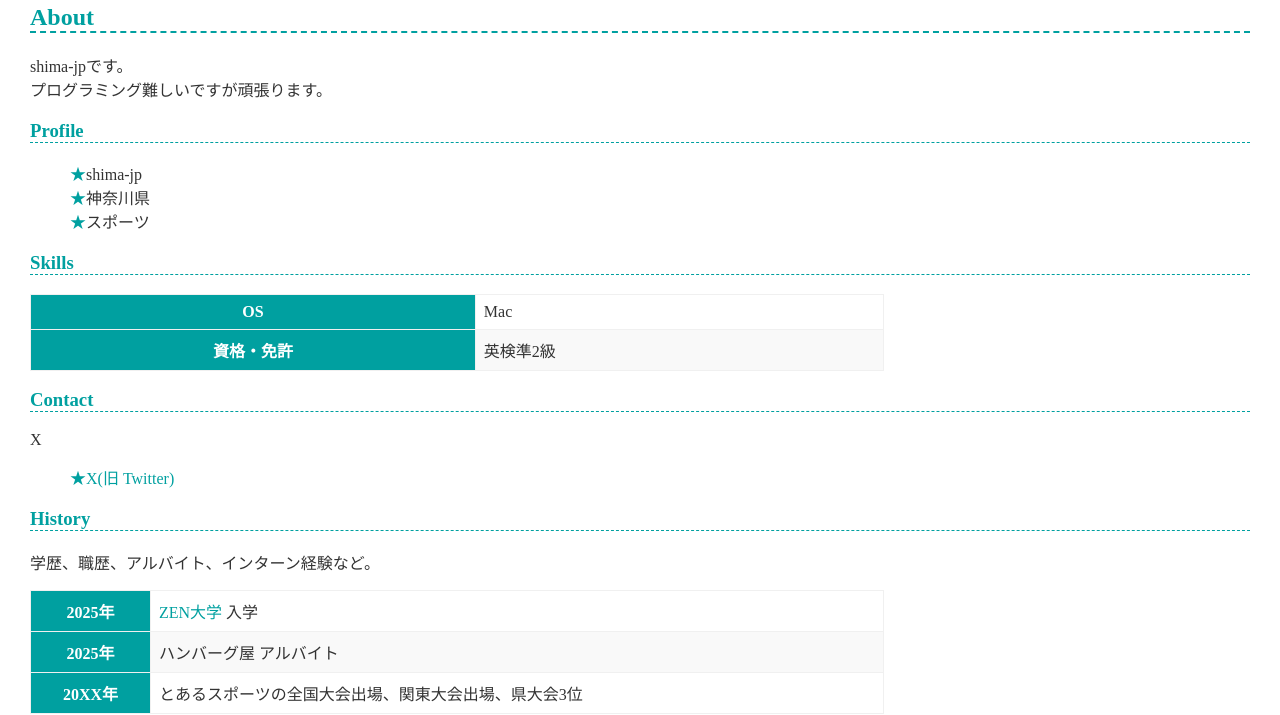
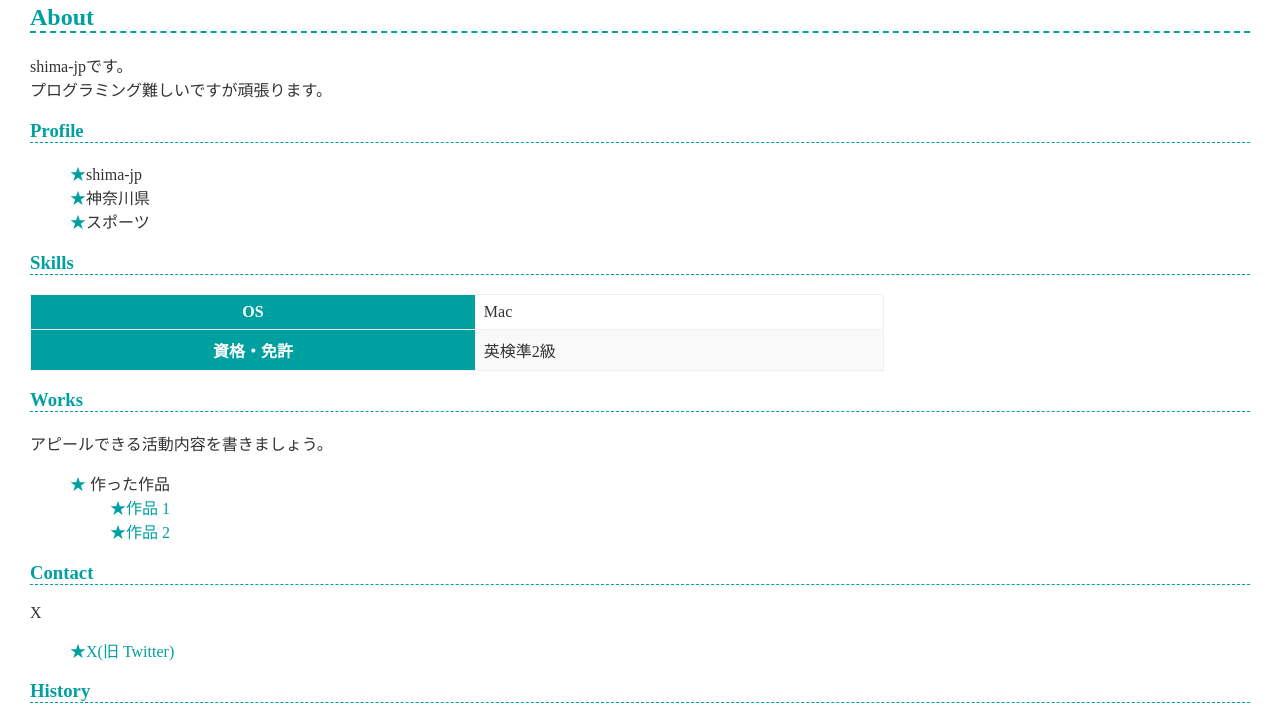
Before and after one commit to shima-jp/shima-jp.github.io, a plain HTML site: page index.html in a window 1280 px wide. Shown: the part 109-824 px from the top of the page. Drawn offline with Linux system fonts and the light colour scheme.

Commit message:
一旦変更

```diff
--- a/index.html
+++ b/index.html
@@ -32,7 +32,17 @@
         <td>英検準2級</td>
       </tr>
     </table>
+  <h3>Works</h3>
 
+    <p>アピールできる活動内容を書きましょう。</p>
+    <ul>
+      <li> 作った作品
+        <ul>
+          <li><a href="https://example.com/">作品 1</a></li>
+          <li><a href="https://example.com/">作品 2</a></li>
+        </ul>
+      </li>
+    </ul>
     <h3>Contact</h3>
     <p>X</p>
     <ul>
```
